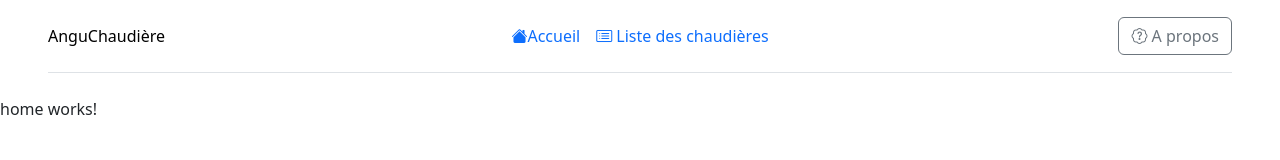
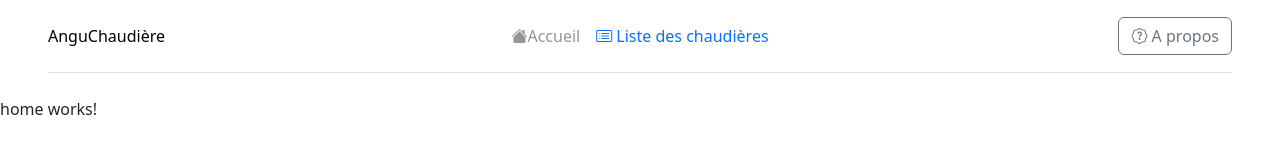
Before and after one commit to ToxykAuBleu/AnguChaudiere, an Angular app: page / in a window 1280 px wide. Shown: the top 160 px of the page. Built offline with nearby package versions, Linux system fonts and the light colour scheme.

Commit message:
🔥 Ajout de l'affichage conditionnel de la navbar.

```diff
--- a/src/app/header/header.component.html
+++ b/src/app/header/header.component.html
@@ -6,8 +6,8 @@
     </div>
 
     <ul class="nav col-12 col-md-auto mb-2 justify-content-center mb-md-0">
-        <li><a class="nav-link px-2" routerLink="/"><i class="bi bi-house-fill"></i>Accueil</a> </li>
-        <li><a class="nav-link px-2" routerLink="/chaudieres"><i class="bi bi-card-list"></i> Liste des chaudières</a></li>
+        <li><a class="nav-link px-2 btn" routerLink="/" [ngClass]="{ 'disabled': currentRoute === '/' ? true : null }"><i class="bi bi-house-fill"></i>Accueil</a> </li>
+        <li><a class="nav-link px-2 btn" routerLink="/chaudieres" [ngClass]="{ 'disabled': currentRoute === '/chaudieres' ? true : null }"><i class="bi bi-card-list"></i> Liste des chaudières</a></li>
     </ul>
 
     <div class="col-md-3 text-end">
--- a/src/app/header/header.component.ts
+++ b/src/app/header/header.component.ts
@@ -1,4 +1,5 @@
 import { Component } from '@angular/core';
+import { NavigationEnd, Router } from '@angular/router';
 
 @Component({
   selector: 'app-header',
@@ -7,4 +8,16 @@ import { Component } from '@angular/core';
 })
 export class HeaderComponent {
   title: string = "AnguChaudière";
+  public currentRoute!: string;
+
+
+  constructor(private router: Router) {
+    // Ajout d'un event pour connaître en temps réel la route.
+    // (Utilisé pour le style de la navbar)
+    this.router.events.subscribe((event) => {
+      if (event instanceof NavigationEnd) {
+        this.currentRoute = event.url;
+      }
+    });
+  }
 }
```
